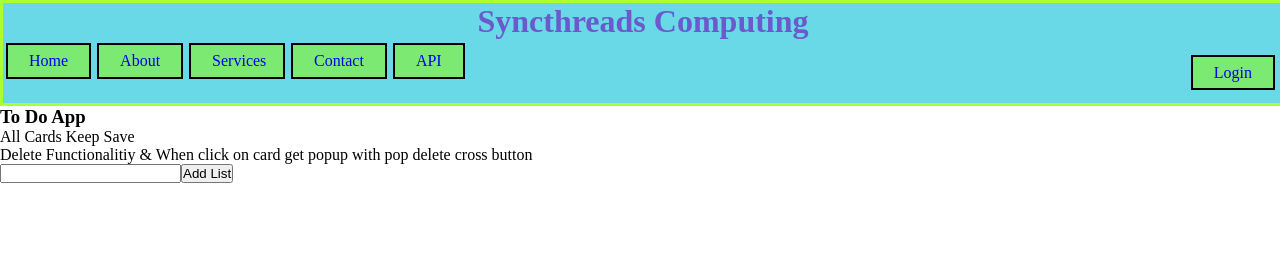
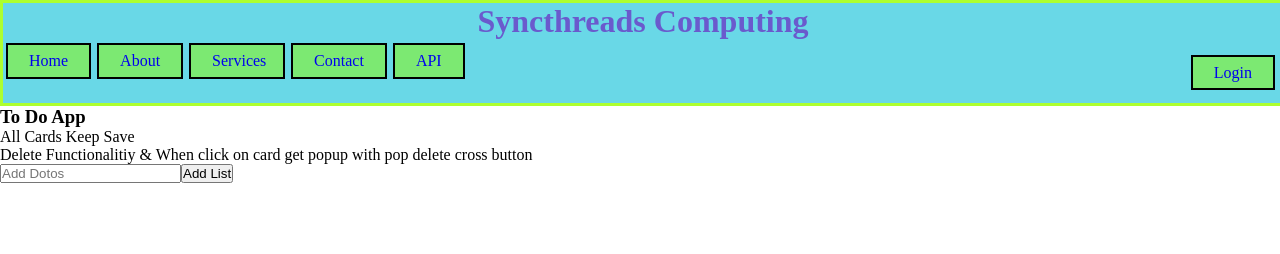
Before and after one commit to saiprasadpagar/Syncthreads, a React (Create React App) app: page /card4 in a window 1280 px wide. Shown: the top 254 px of the page. Built offline with nearby package versions, Linux system fonts and the light colour scheme.

Commit message:
Added Functionality Empty input value not Allowed Alert

```diff
--- a/src/Components/Home/Cards/card4.jsx
+++ b/src/Components/Home/Cards/card4.jsx
@@ -1,32 +1,33 @@
 import { React, useEffect, useState } from "react";
-import { v4 as uuidv4 } from 'uuid';
+import { v4 as uuidv4 } from "uuid";
 const Card4 = () => {
-  const [currentValue, setCurrentValue] = useState();
+  const [currentValue, setCurrentValue] = useState("");
   const [data, setData] = useState([]);
 
   useEffect(() => {
-    console.log(data);
-  }, [data]);
+    console.log(currentValue);
+  }, [currentValue]);
 
   const onChangeHandler = (event) => {
     const { value } = event.target;
-    setCurrentValue({...currentValue , name:value , id:uuidv4()});
+    setCurrentValue(value);
   };
 
   const addHandler = () => {
-    setData([...data, currentValue]);
+    if (currentValue == "") {
+      alert("Enter Value");
+    } else {
+      setData([...data, { id: uuidv4(), name: currentValue }]);
+      setCurrentValue("");
+    }
   };
-
-
-
 
   const handleDelete = (id) => {
     const newTodos = data.filter((elem) => {
-      return elem.id!== id;
+      return elem.id !== id;
     });
 
     setData(newTodos);
-
   };
 
   return (
@@ -37,7 +38,12 @@
         Delete Functionalitiy & When click on card get popup with pop delete
         cross button
       </p>
-      <input typr="text" onChange={onChangeHandler} />
+      <input
+        typr="text"
+        onChange={onChangeHandler}
+        placeholder="Add Dotos"
+        value={currentValue}
+      />
       <button onClick={addHandler}>Add List</button>
       <br />
 
@@ -46,12 +52,14 @@
           {data.map((elem) => {
             return (
               <>
-                <div  className="todo-child">
+                <div className="todo-child">
                   {elem.name}
                   <button className="todo-cross-button">X</button>
 
                   <button
-                    onClick={()=>{handleDelete(elem.id)}}
+                    onClick={() => {
+                      handleDelete(elem.id);
+                    }}
                     className="todo-delete-button"
                   >
                     Delete
```
